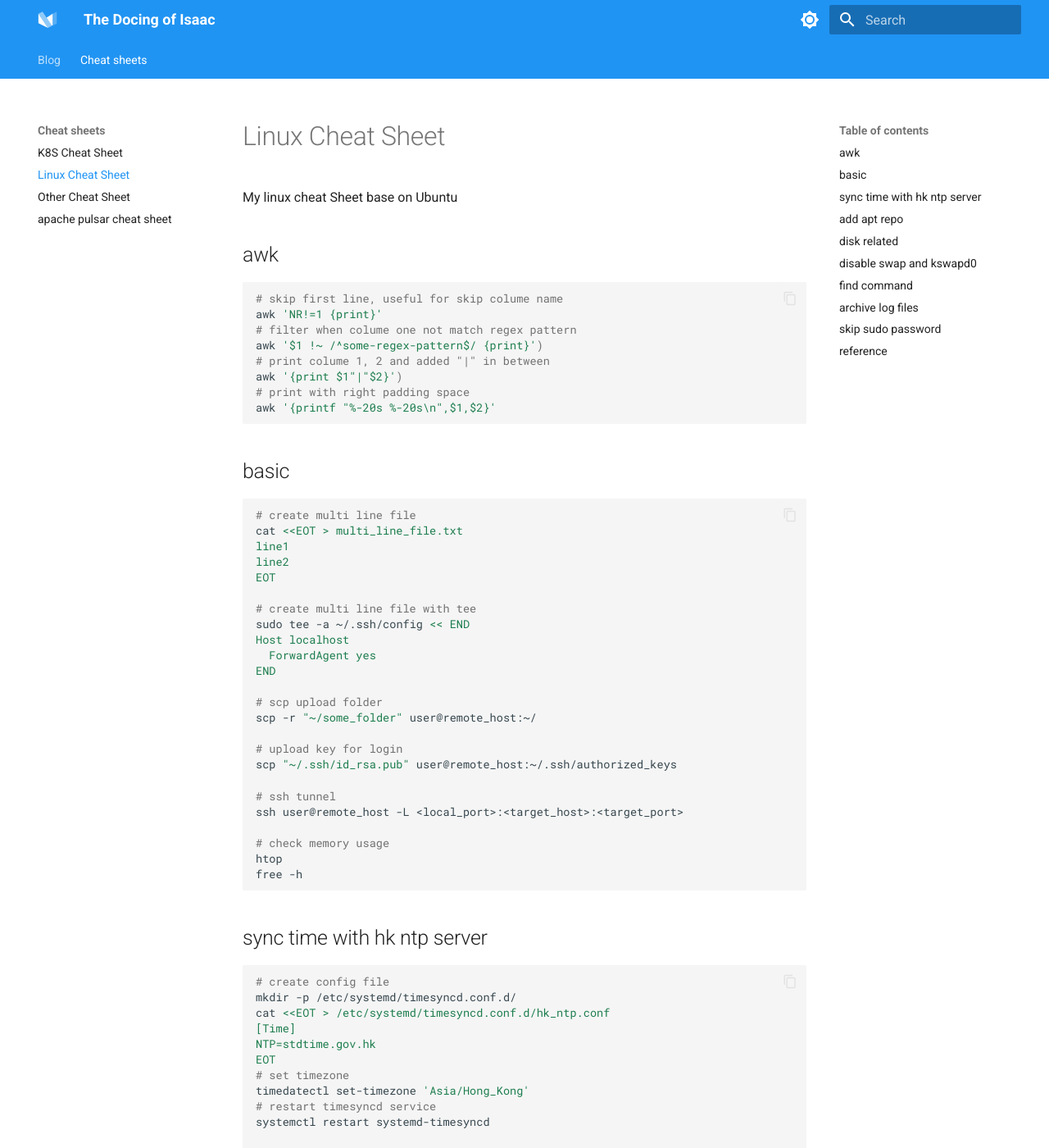
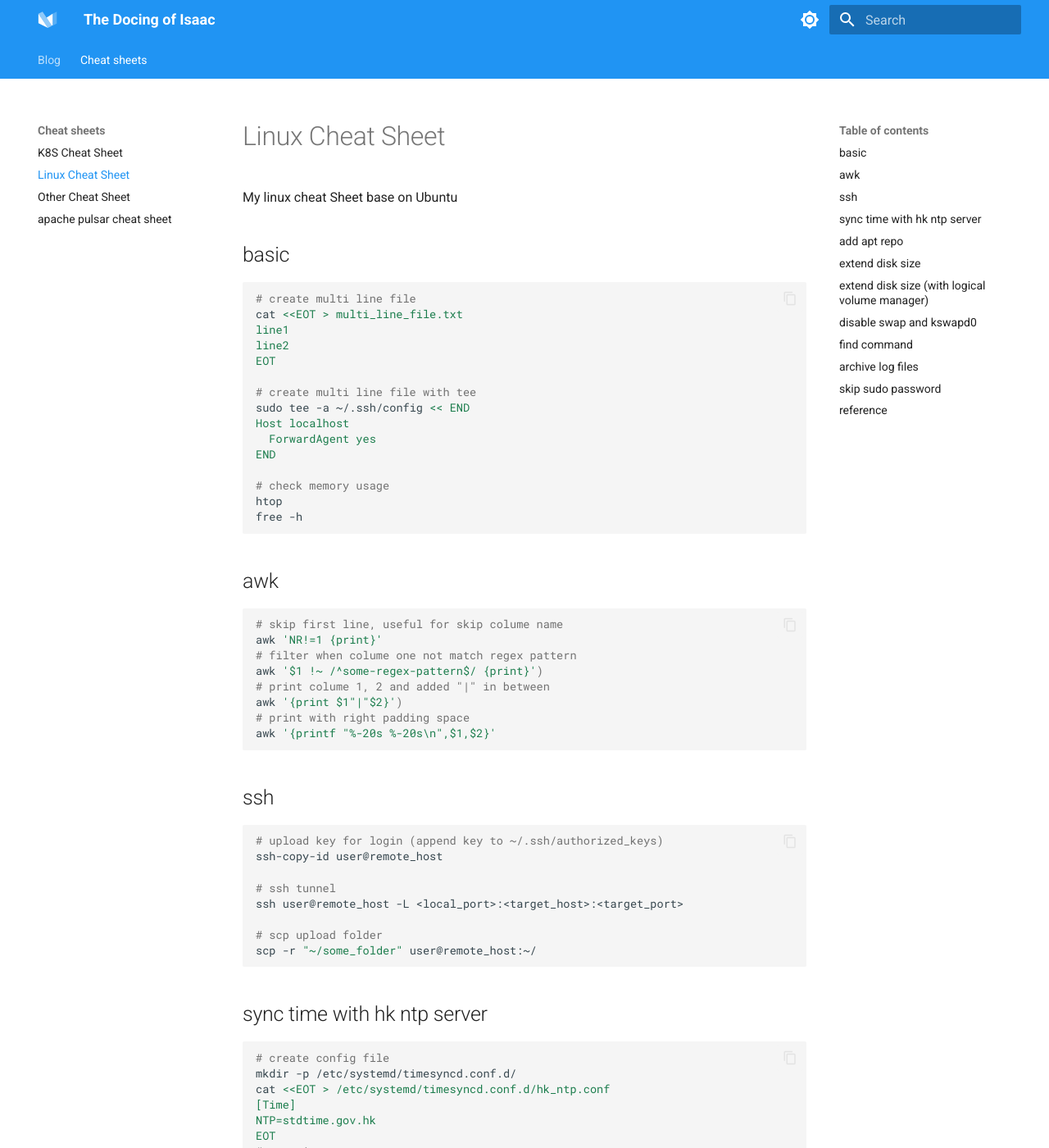
Before and after one commit to yip102011/my_mkdocs, an MkDocs documentation site: the page built from docs/cheat_sheets/linux_cheat_sheet.md, in a window 1280 px wide and 1400 px high. Shown: the whole window at 82% size. Built offline with MkDocs 1.6.1 and Material for MkDocs 9.7.7, drawn with Linux system fonts in a browser that asks for light colours; some of the changed lines change nothing that is shown; some of the changed text lies outside the part shown.

Commit message:
update linux_cheat_sheet

````diff
--- a/docs/cheat_sheets/linux_cheat_sheet.md
+++ b/docs/cheat_sheets/linux_cheat_sheet.md
@@ -11,19 +11,6 @@
 My linux cheat Sheet base on Ubuntu
 
 <!--more-->
-
-## awk
-
-```bash
-# skip first line, useful for skip colume name
-awk 'NR!=1 {print}'
-# filter when colume one not match regex pattern
-awk '$1 !~ /^some-regex-pattern$/ {print}')
-# print colume 1, 2 and added "|" in between
-awk '{print $1"|"$2}')
-# print with right padding space
-awk '{printf "%-20s %-20s\n",$1,$2}'
-```
 
 ## basic
 
@@ -40,18 +27,35 @@
   ForwardAgent yes
 END
 
-# scp upload folder
-scp -r "~/some_folder" user@remote_host:~/
+# check memory usage
+htop
+free -h
+```
 
-# upload key for login
-scp "~/.ssh/id_rsa.pub" user@remote_host:~/.ssh/authorized_keys
+## awk
+
+```bash
+# skip first line, useful for skip colume name
+awk 'NR!=1 {print}'
+# filter when colume one not match regex pattern
+awk '$1 !~ /^some-regex-pattern$/ {print}')
+# print colume 1, 2 and added "|" in between
+awk '{print $1"|"$2}')
+# print with right padding space
+awk '{printf "%-20s %-20s\n",$1,$2}'
+```
+
+## ssh
+
+```bash
+# upload key for login (append key to ~/.ssh/authorized_keys)
+ssh-copy-id user@remote_host
 
 # ssh tunnel
 ssh user@remote_host -L <local_port>:<target_host>:<target_port>
 
-# check memory usage
-htop
-free -h
+# scp upload folder
+scp -r "~/some_folder" user@remote_host:~/
 ```
 
 ## sync time with hk ntp server
@@ -100,7 +104,7 @@
 > - ref: https://manpages.ubuntu.com/manpages/xenial/man5/sources.list.5.html
 > - ref: https://help.ubuntu.com/community/Repositories/Ubuntu
 
-## disk related
+## extend disk size
 
 ```bash
 # check total dir size
@@ -115,6 +119,28 @@
 (parted) resizepart 1 100%
 (parted) quit
 sudo resize2fs /dev/sda
+```
+
+## extend disk size (with logical volume manager)
+
+![](linux_cheat_sheet_img_1.png)
+![](linux_cheat_sheet_img_2.jpg)
+
+```bash
+# ref: https://packetpushers.net/ubuntu-extend-your-default-lvm-space/
+
+# rescan disk size
+sudo echo 1>/sys/class/block/sda/device/rescan
+
+# resize disk
+sudo cfdisk # step: resize > write > quit
+
+# extend logical volumes
+sudo lvdisplay
+sudo lvextend -l +100%FREE /dev/ubuntu-vg/ubuntu-lv
+
+# resize
+resize2fs /dev/mapper/ubuntu--vg-ubuntu--lv
 ```
 
 ## disable swap and kswapd0
@@ -145,8 +171,6 @@
 
 ## find command
 
-[Linux manual page - find](https://man7.org/linux/man-pages/man1/find.1.html)
-
 ```bash
 # search log file
 find /var/log -iname '*.log' -type f
@@ -164,8 +188,10 @@
 find $HOME -type f -mmin -60
 
 # move
-find $HOME -type f -name "test.txt" -exec move {} ./new_dir/ \;
+find $HOME -type f -name "*.txt" -exec move {} ./new_dir/ \;
 ```
+
+> ref: [Linux manual page - find](https://man7.org/linux/man-pages/man1/find.1.html)
 
 ## archive log files
 
````
Also changed, not shown: docs/cheat_sheets/linux_cheat_sheet_img_1.png (added), docs/cheat_sheets/linux_cheat_sheet_img_2.jpg (added).
